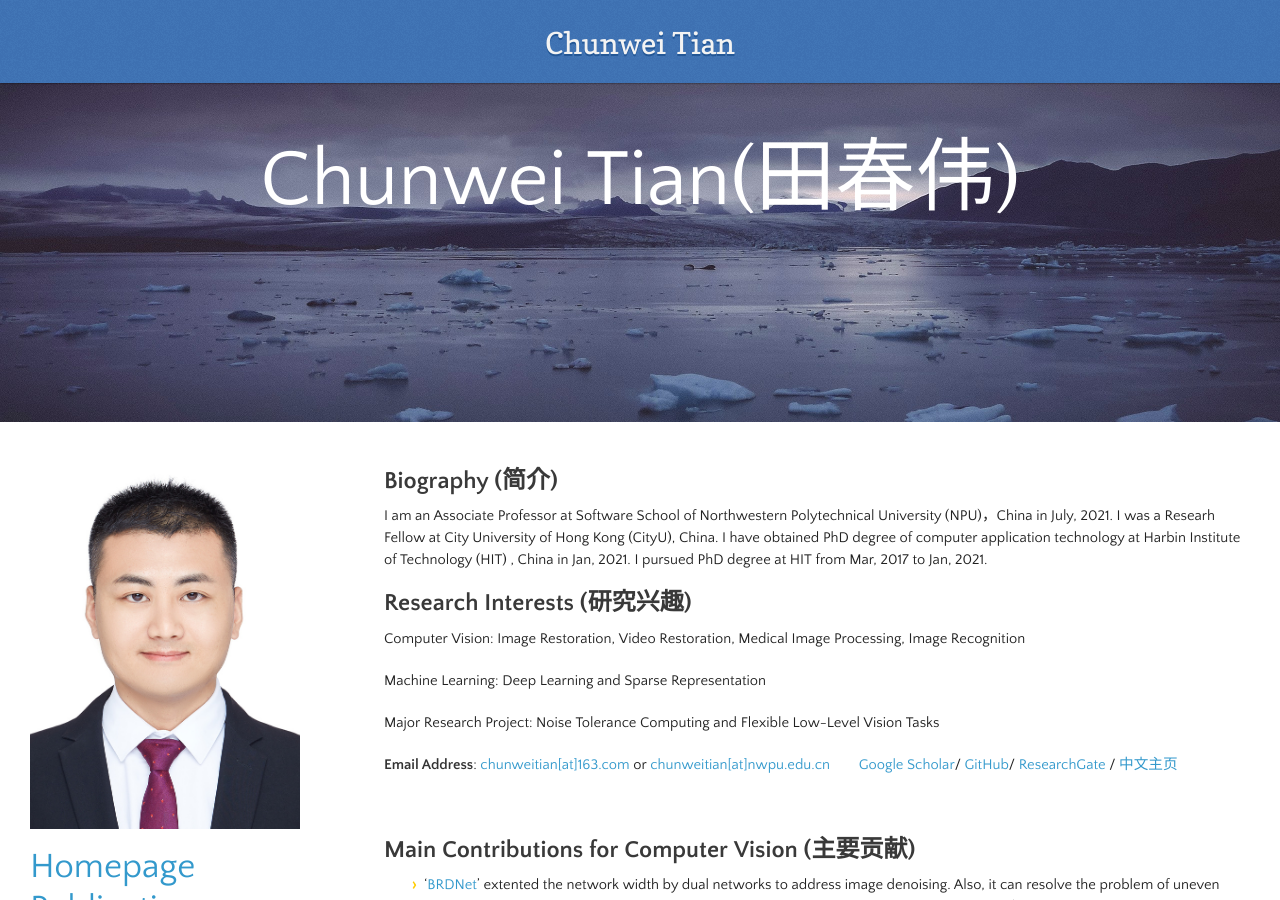
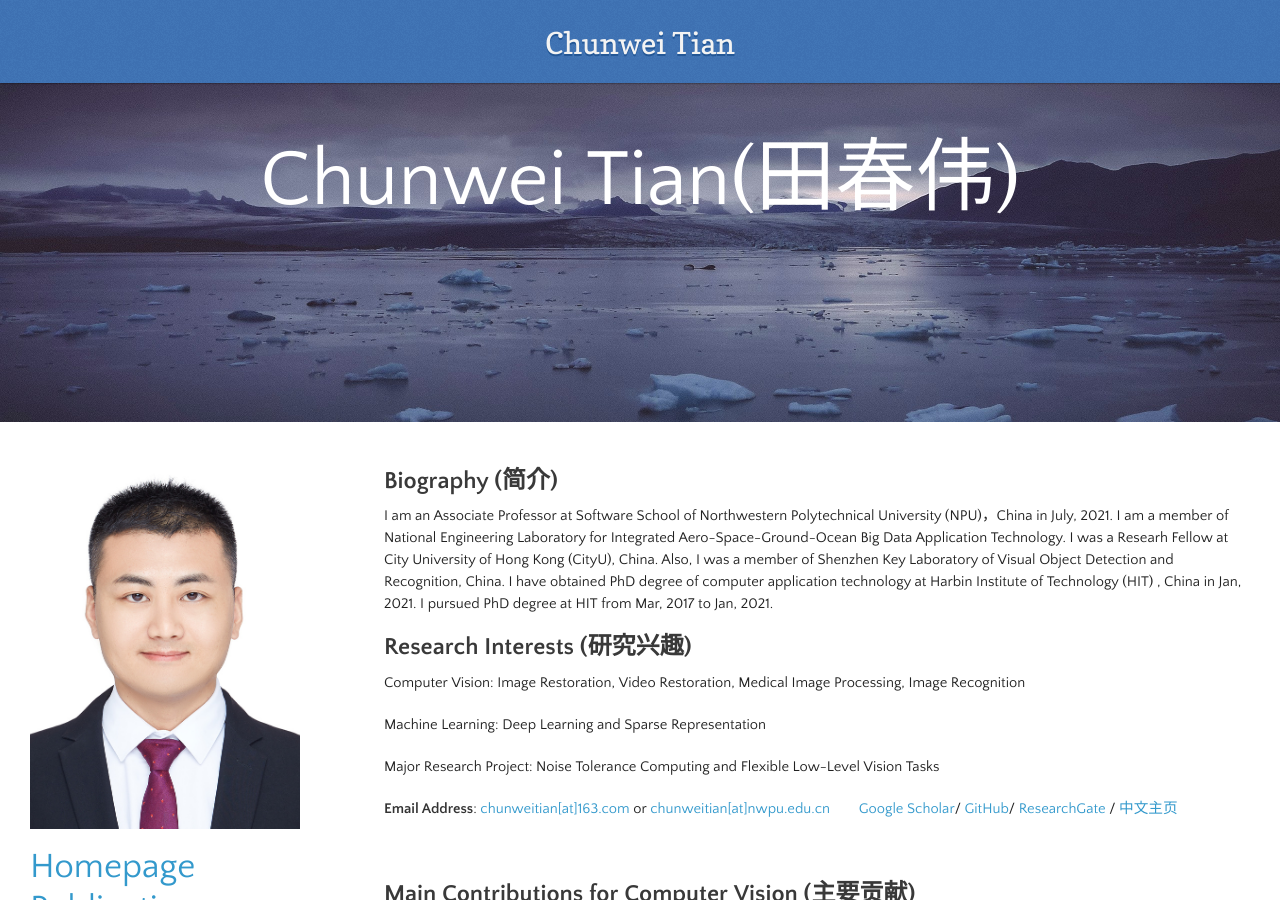
Before and after one commit to hellloxiaotian/hellloxiaotian.github.io, a Jekyll site: the page built from index.md, in a window 1280 px wide and 900 px high. Built offline with Jekyll 4.4.1, drawn with Linux system fonts in a browser that asks for light colours; nearby versions of some CDN libraries; our own code applies the rules of GitHub Pages for plain Markdown files; the repository's description, which GitHub fills in, is left out; some of the changed lines change nothing that is shown; some of the changed text lies outside the part shown.

Commit message:
Add files via upload

```diff
--- a/index.md
+++ b/index.md
@@ -1,6 +1,6 @@
 ## Biography (简介)
 
-I am an Associate Professor at Software School of Northwestern Polytechnical University (NPU)，China in July, 2021. I was a Researh Fellow at City University of Hong Kong (CityU), China. I  have obtained PhD degree of computer application technology at Harbin Institute of Technology (HIT) , China in Jan, 2021. I pursued PhD degree at HIT from Mar, 2017 to Jan, 2021.
+I am an Associate Professor at Software School of Northwestern Polytechnical University (NPU)，China in July, 2021. I am a member of National Engineering Laboratory for Integrated Aero-Space-Ground-Ocean Big Data Application Technology.  I was a Researh Fellow at City University of Hong Kong (CityU), China. Also, I was a member of  Shenzhen Key Laboratory of Visual Object Detection and Recognition, China. I have obtained PhD degree of computer application technology at Harbin Institute of Technology (HIT) , China in Jan, 2021. I pursued PhD degree at HIT from Mar, 2017 to Jan, 2021.
 
 ## Research Interests (研究兴趣)
 
@@ -323,10 +323,10 @@
 ## Education and work experience (教育背景和工作经历)
 
 - **3/2017~1/2021:** PhD   [Harbin Institute of Technology](http://www.google.com/url?q=http%3A%2F%2Fwww.hitsz.edu.cn%2Findex.html&sa=D&sntz=1&usg=AFQjCNFLsYIQ7qGqKGr_3MzQ5KcRSMkKPQ), China.
-- **3/2017~1/2021:** Member, Shenzhen Key Laboratory of Visual Object Detection and Recognition, China.
-- **3/2017~1/2021:** Research Fellow, [City University of Hong Kong](https://www.cityu.edu.hk/), China.
-- **2021.07-**                 Associate Professor, [Northwestern Polytechnic University](https://www.npu.edu/), China.
-- **2021.09-**                 Member, National Engineering Laboratory for Integrated Aero-Space-Ground-Ocean Big Data Application Technology, China
+- $~~~~$$~~~~$$~~~~$$~~~~$$~~~~$$~~~~$$~~~~$Member, Shenzhen Key Laboratory of Visual Object Detection and Recognition, China.
+- $~~~~$$~~~~$$~~~~$$~~~~$$~~~~$$~~~~$$~~~~$Research Fellow, [City University of Hong Kong](https://www.cityu.edu.hk/), China.
+- **2021.07-**$~~~~$$~~~~$$~~~~$Associate Professor, [Northwestern Polytechnic University](https://www.npu.edu/), China.
+- **2021.09-**$~~~~$$~~~~$$~~~~$Member, National Engineering Laboratory for Integrated Aero-Space-Ground-Ocean Big Data Application Technology, China
 
 <br/>
 <br/>
```
